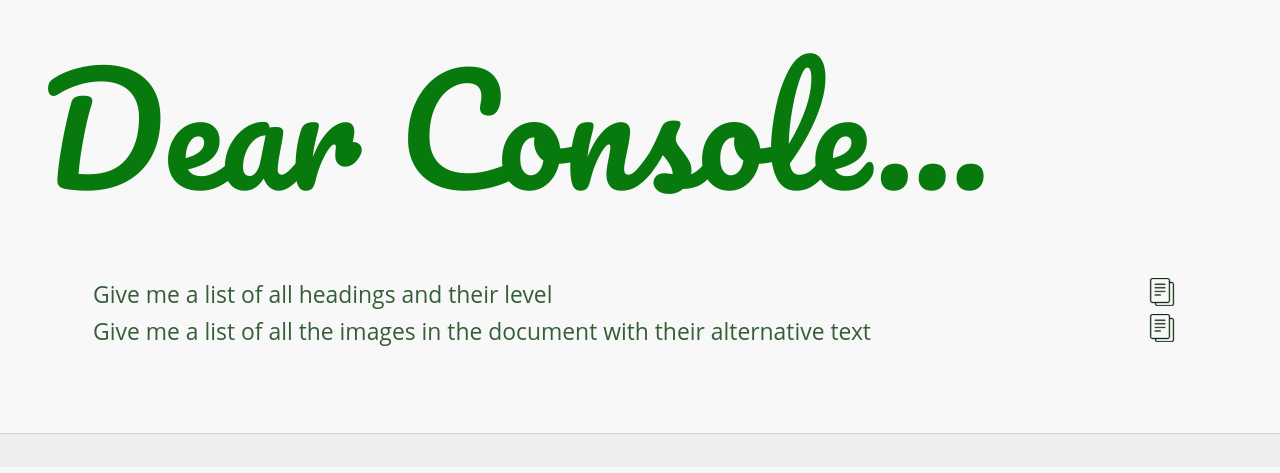
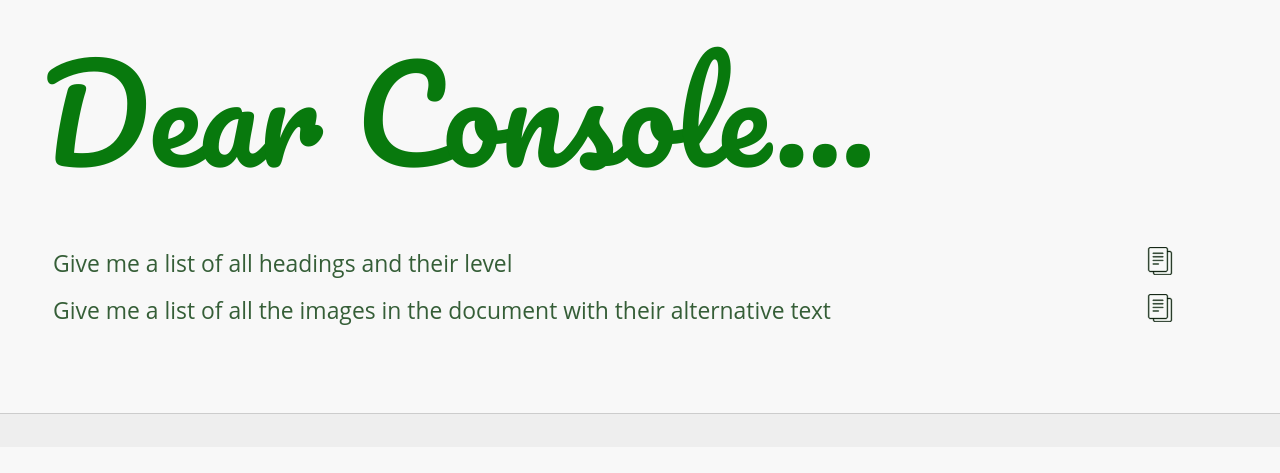
Before and after one commit to codepo8/dearconsole, a Jekyll site: the page built from index.md, in a window 1280 px wide. Shown: the top 473 px of the page. Built offline with Jekyll 4.4.1, drawn with Linux system fonts in a browser that asks for light colours.

Commit message:
multiline

```diff
--- a/_layouts/default.html
+++ b/_layouts/default.html
@@ -7,7 +7,7 @@
   <article class="standalone">
       <h1>{{ page.title }}</h1>
       <div id="snippets">
-        <button class="copytext" data-snippet="{{ page.codeexample | replace: '±', "'"}}">copy</button>
+        <button class="copytext" data-snippet="{{ s.codeexample | replace: '±1', "'" | replace: '±2', '\n' | replace '±3', '\t'}}">copy</button>
         {{ content }}
       </div>
       <p class="back"><a href="/dearconsole/">Show all "Dear Console" snippets…</a></p>
--- a/assets/styles.css
+++ b/assets/styles.css
@@ -10,14 +10,14 @@
 }
 
 h1 {
-  font-size: max(10vw, 14px);
+  font-size: 3em;
   font-family: Pacifico,sans-serif;
   font-weight: normal;
   color: var(--h1colour);
 }
 .index h1 {
   font-family: "Pacifico", sans-serif;
-  font-size: 7em;
+  font-size: max(10vw, 14px);
   margin: 0;
   padding: 0;
   font-weight: normal;
@@ -73,14 +73,16 @@
 }
 #snippets li {
   display: flex;
+  margin-bottom: .5em;
 }
-#snippets ul {
+ul#snippets {
   margin: 1em 0;
   padding: 0;
 }
 #snippets li > a {
   display:block;
   padding: .2em .5em;
+
   line-height: 1.2;
   flex: 7;
   color: var(--link);
```
Also changed, not shown: _scripts/headings.md (+1 -1 lines), _scripts/images-alt-text.md (+1 -1 lines).
